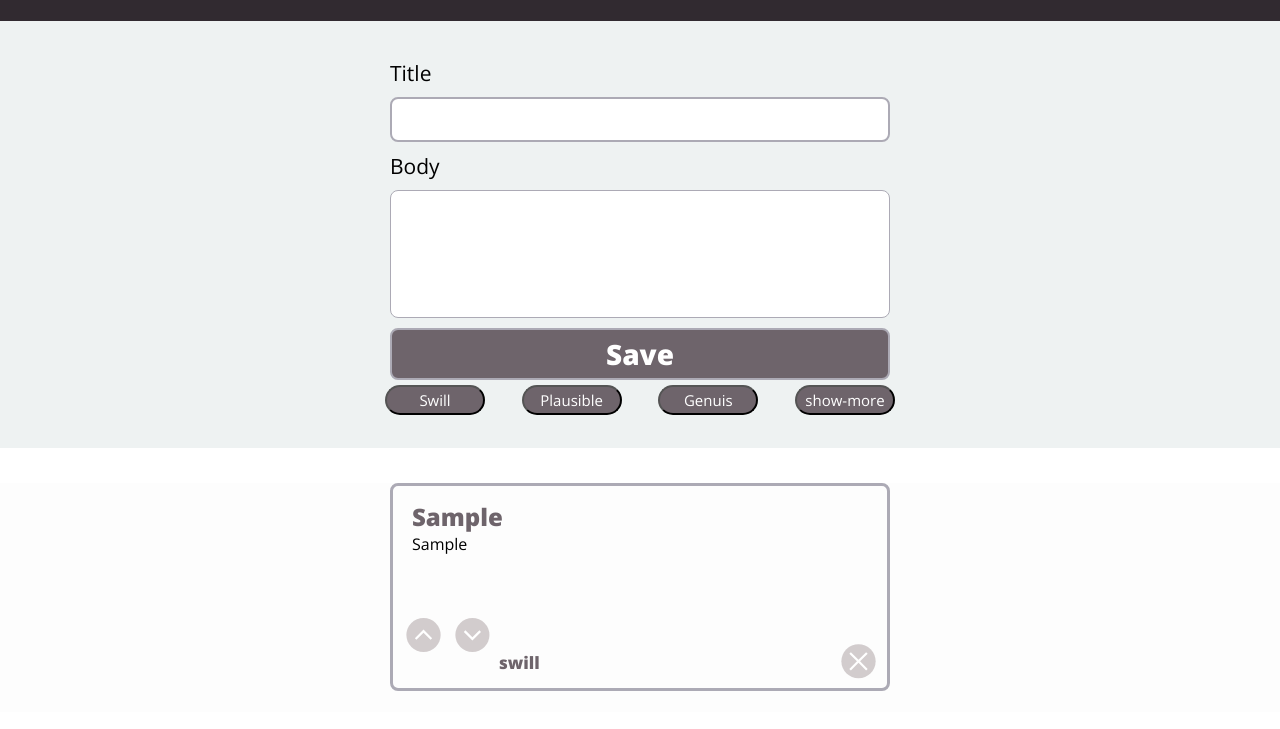
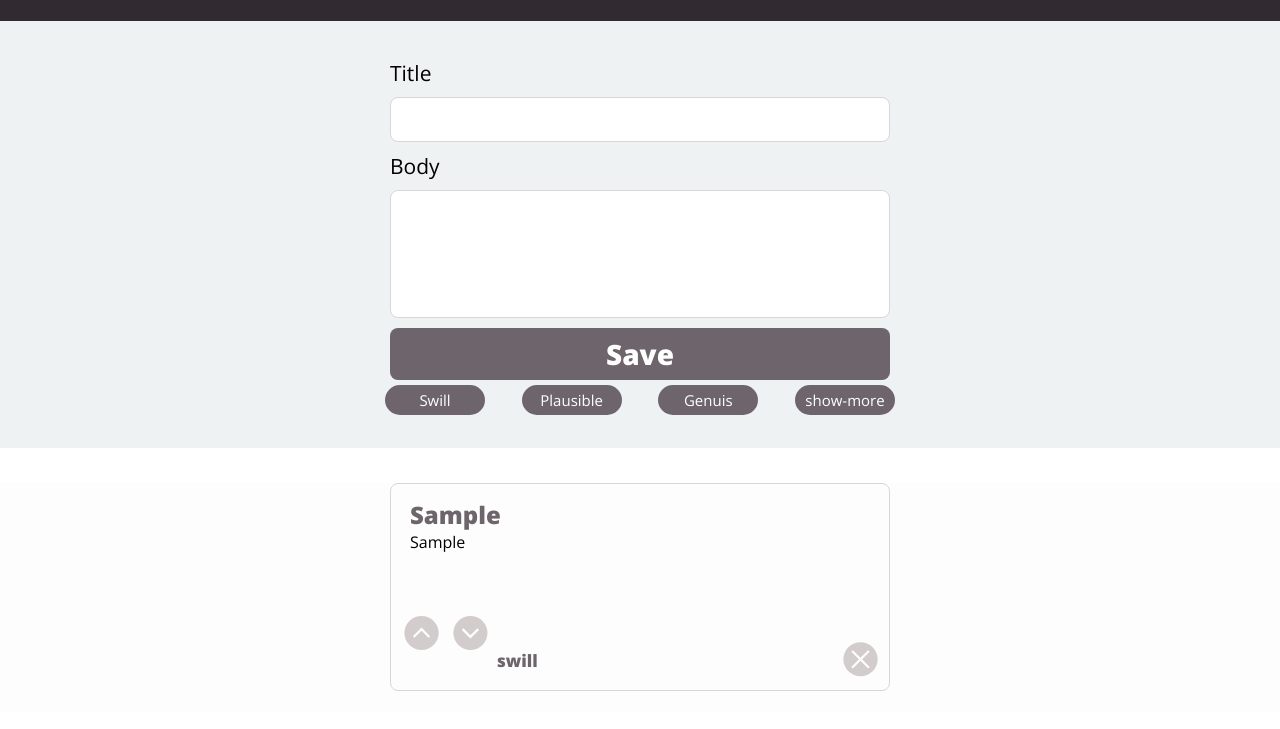
Before and after one commit to KStockton/Ideabox, a plain HTML site: page index.html in a window 1280 px wide. Both pictures are taken after typing "Sample", "Sample" into the empty fields and a click on the button "Save". Shown: the part 63-792 px from the top of the page. Drawn offline with nearby package versions, Linux system fonts and the light colour scheme.

Commit message:
final css

```diff
--- a/styles.css
+++ b/styles.css
@@ -89,10 +89,13 @@ form {
 #title {
   font-size: 30px;
   height: 45px;
+  border: 1px solid #D7D6DB;
+
 }
 
 #body {
   font-size: 20px;
+  border: 1px solid #D7D6DB;
 }
 .bottom-form {
   display: flex;
@@ -127,6 +130,7 @@ form
   color: #ffffff;
   font-weight: 800;
   font-size: 28px;
+  border: none;
 }
 
 .savebtn:disabled {
@@ -144,13 +148,14 @@ section {
 
 article {
   border-style: solid;
-  border-color: #ACAAB5;
+  border-color: #D7D6DB;
   height: 13rem;
   width: 500px;
   border-radius: 8px;
   margin-bottom: 21px;
   padding-left: 19px;
   padding-top: 14px;
+  border: 1px solid #D7D6DB;
 }
 
 .bottomText {
@@ -164,6 +169,8 @@ article {
   font-weight: 300;
   padding-bottom: 53px;
   height: 52px;
+  overflow-x: scroll;
+  margin-right: 20px;
 }
 
 .bottom-icons {
@@ -207,6 +214,7 @@ h4 {
   font-size: 15px;
   background-color: #6E646B;
   color: #ffffff;
+  border: none;
 }
 .quality-search-buttons{
   display: flex;
```
